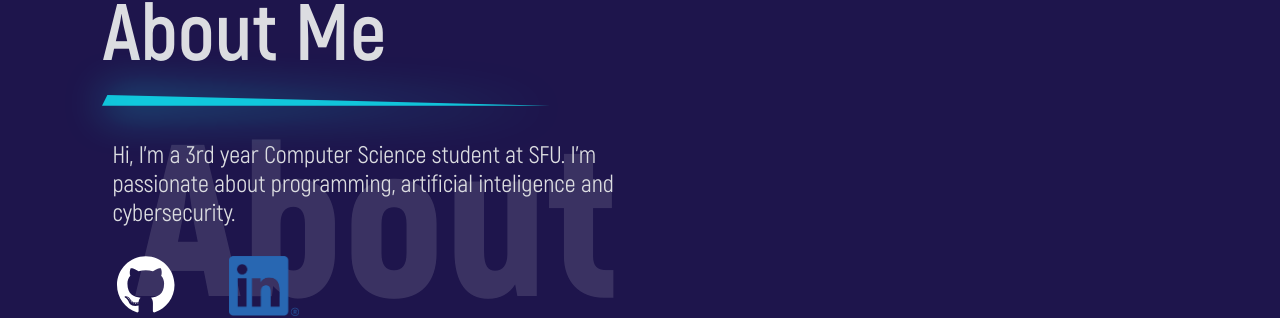
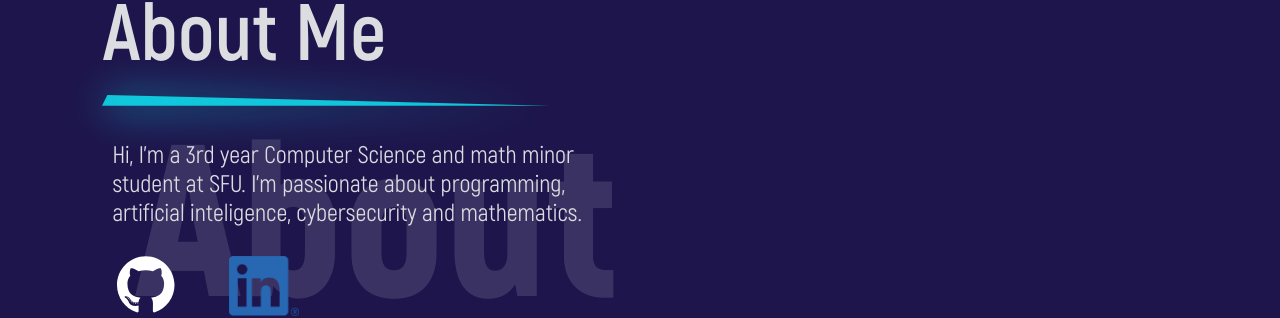
Before and after one commit to Sajantoor/sajantoor.github.io, a React (Create React App) app: page / in a window 1280 px wide. Shown: the part 938-1256 px from the top of the page. Built offline with nearby package versions, Linux system fonts and the light colour scheme; no server answers.

Commit message:
Update about page

```diff
--- a/src/components/About.js
+++ b/src/components/About.js
@@ -48,7 +48,7 @@ class About extends React.Component {
             <AboutTitleAsset/>
           </div>
           <h1 className="backgroundText"> About </h1>
-          <p> Hi, I'm a 3rd year Computer Science student at SFU. I'm passionate about programming, artificial inteligence and cybersecurity. </p>
+          <p> Hi, I'm a 3rd year Computer Science and math minor student at SFU. I'm passionate about programming, artificial inteligence, cybersecurity and mathematics. </p>
 
           <div className="icons">
             <a href="https://github.com/Sajantoor" target="_blank" rel="noreferrer"> <GitHub/> </a>
```
